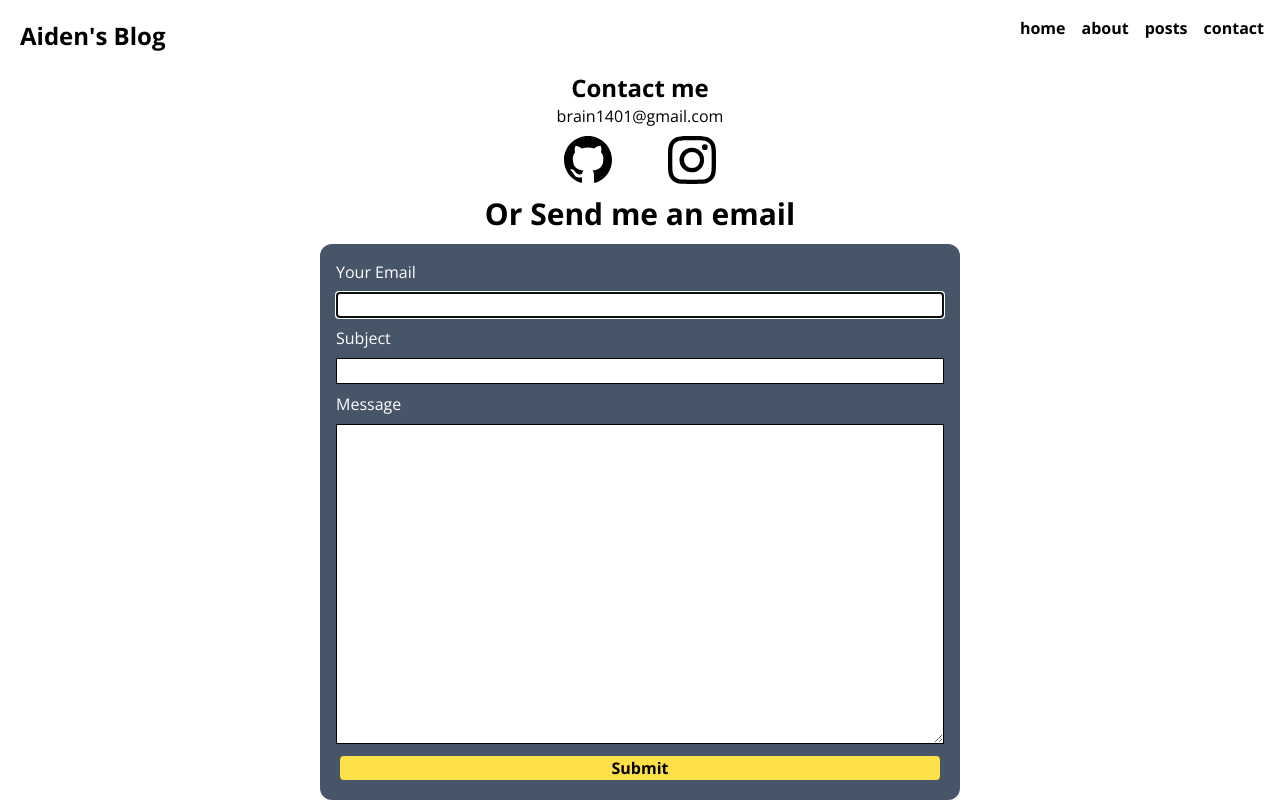
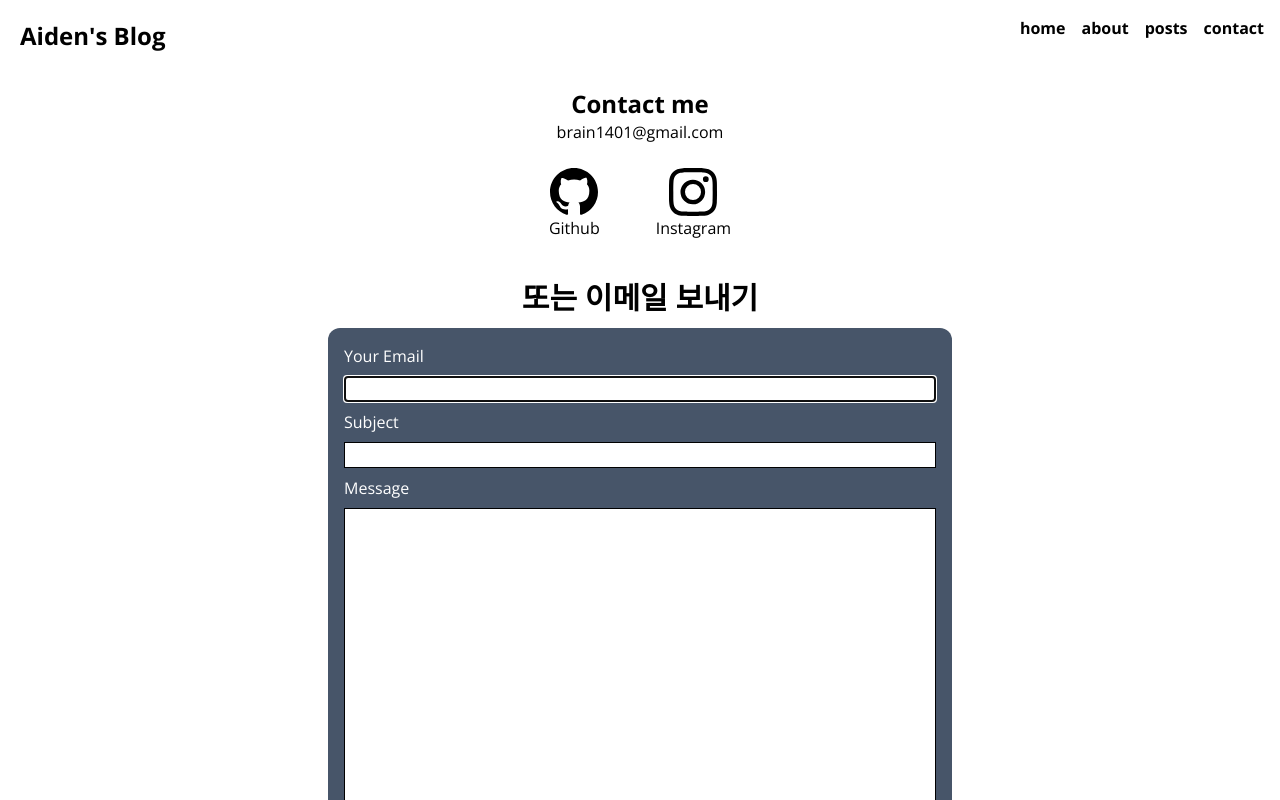
Before and after one commit to brain1401/test-my-blog-project, a Next.js app: page /contact in a window 1280 px wide. Built offline with nearby package versions, Linux system fonts and the light colour scheme.

Commit message:
Posts 페이지 전체적인 디자인 개선

```diff
--- a/src/app/contact/page.tsx
+++ b/src/app/contact/page.tsx
@@ -2,33 +2,42 @@ import EmailForm from "@/components/EmailForm";
 import { BsGithub, BsInstagram } from "react-icons/bs";
 
 const LINKS = [
-  { icon: <BsGithub />, url: "https://github.com/brain1401" },
-  { icon: <BsInstagram />, url: "https://www.instagram.com/h_t9euk/" },
+  { icon: <BsGithub />, url: "https://github.com/brain1401", description: "Github" },
+  { icon: <BsInstagram />, url: "https://www.instagram.com/h_t9euk/", description: "Instagram" },
 ];
 
 export default function ContactPage() {
   return (
-    <article>
+    <article className="p-4">
       <section>
         <h3 className="text-center text-2xl font-bold">Contact me</h3>
         <p className="text-center">brain1401@gmail.com</p>
-        <ul className="my-2 flex justify-center gap-14">
+        <ul className="my-2 mt-6 flex justify-center gap-14">
           {LINKS.map((item) => (
+            <div key={item.url} className="flex flex-col items-center  hover:text-sky-400">
               <a
-              key={item.url}
                 href={item.url}
                 target="_blank"
                 rel="noreferrer"
-              className="text-5xl hover:text-sky-400"
+                className="text-5xl"
               >
                 {item.icon}
               </a>
+              <a
+                href={item.url}
+                target="_blank"
+                rel="noreferrer"
+                className=""
+              >
+                <h3> {item.description}</h3>
+              </a>
+            </div>
           ))}
         </ul>
       </section>
 
-      <h2 className="m-3 text-center text-3xl font-bold">
-        Or Send me an email
+      <h2 className="m-3 mt-10 text-center text-3xl font-bold">
+        또는 이메일 보내기
       </h2>
 
       <EmailForm />
--- a/src/components/CarouselPosts.tsx
+++ b/src/components/CarouselPosts.tsx
@@ -7,9 +7,9 @@ export default async function CarouselCase() {
   posts = posts.filter((post) => !post.featured);
 
   return (
-    <section className="mt-10">
-      <div className="mx-auto w-11/12 ">
-        <h2 className="text-lg font-semibold m-2">You May Like</h2>
+    <section className="m-10">
+      <div className="mx-auto my-3 w-11/12 ">
+        <h2 className="m-2 text-xl border-b w-full border-cyan-400 font-semibold">전체 포스트</h2>
         <MultiCarousel>
           {posts.map((post) => (
             <PostCard margin="0" key={post.path} post={post} />
--- a/src/components/FeaturedPostCards.tsx
+++ b/src/components/FeaturedPostCards.tsx
@@ -8,7 +8,7 @@ export default async function FeaturedPosts() {
 
   return (
     <section>
-      <h2 className="pl-1 text-xl font-semibold border-y-2 border-cyan-200">● Featured Posts</h2>
+      <h2 className="pl-5 mt-24 text-xl font-semibold border-b-2 border-cyan-200">추천 포스트</h2>
       <PostGrid posts={featuredPost} />
     </section>
   );
--- a/src/components/MultiCarousel.tsx
+++ b/src/components/MultiCarousel.tsx
@@ -26,7 +26,7 @@ type Type = {
 
 export default function MultiCarousel({children}: Type) {
   return (
-    <Carousel itemClass="flex justify-center item-center" infinite autoPlay responsive={responsive}>
+    <Carousel itemClass="flex h-[22rem] justify-center item-center" infinite autoPlay responsive={responsive}>
       {children}
     </Carousel>
   )
```
Lines whose indentation alone changed are shown as unchanged.
